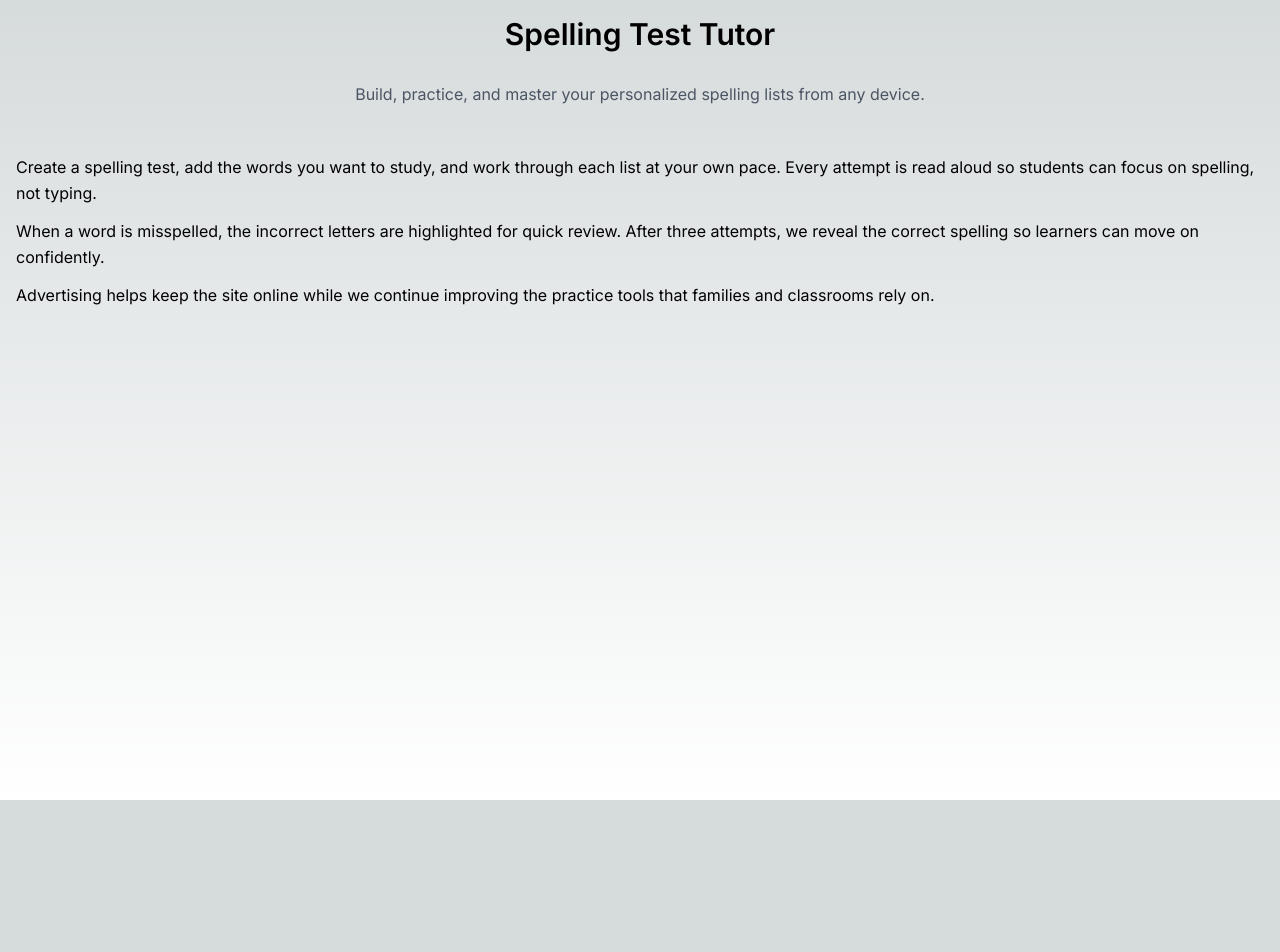
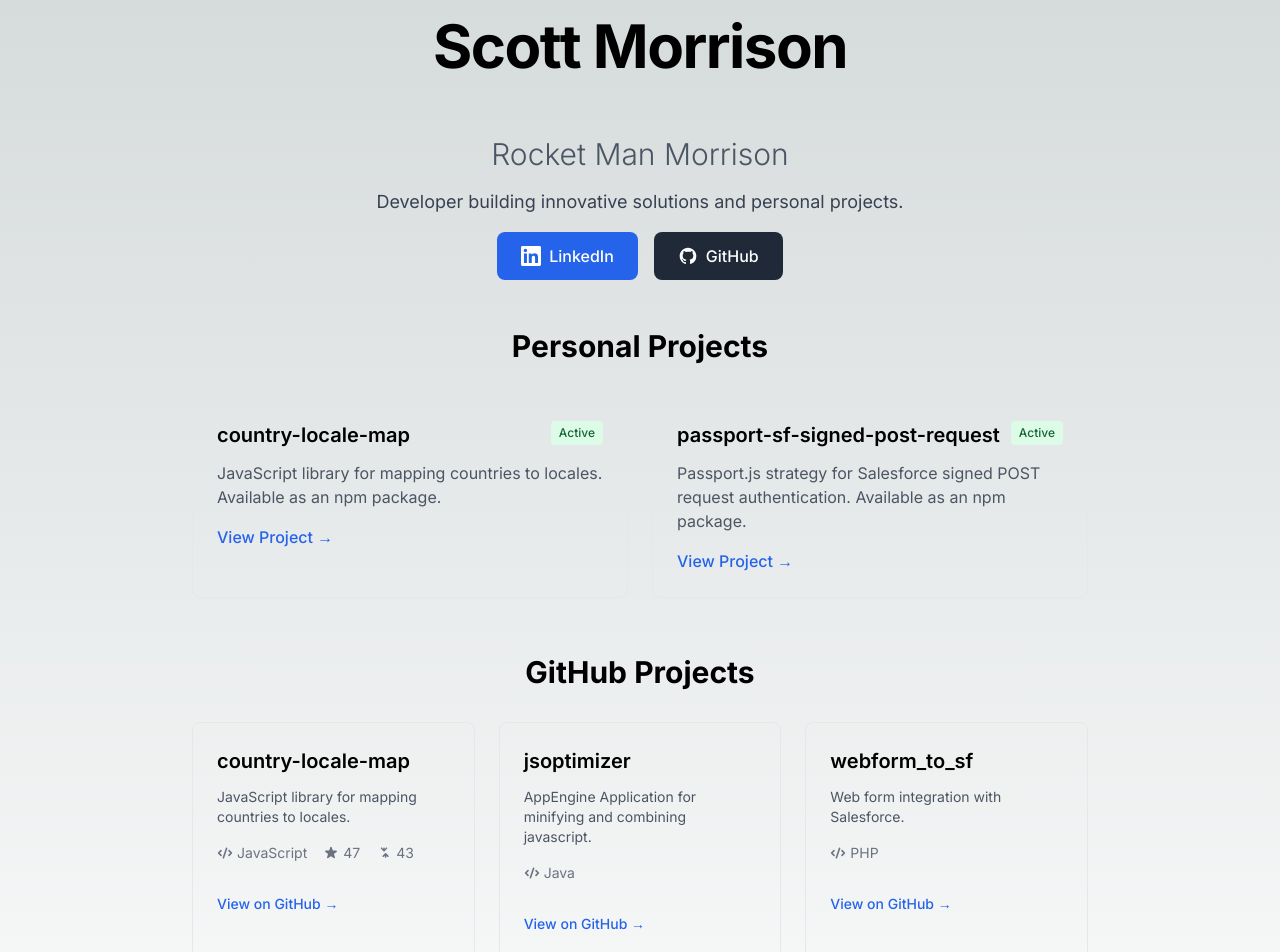
Before and after one commit to atnmorrison/spellingb, a Next.js app: page / in a window 1280 px wide. Shown: the top 952 px of the page. Before the commit the page ends 800 px from the top, so only its background shows below. Built offline with nearby package versions, Linux system fonts and the light colour scheme.

Commit message:
updated site to keep track of personal projects

```diff
--- a/app/layout.js
+++ b/app/layout.js
@@ -6,11 +6,11 @@ const inter = Inter({ subsets: ["latin"], display: "swap" });
 
 export const metadata = {
   title: {
-    default: "Spelling Test Tutor",
-    template: "%s | Spelling Test Tutor",
+    default: "Scott Morrison - Rocket Man Morrison",
+    template: "%s | Scott Morrison",
   },
   description:
-    "Build custom spelling lists, practice with audio prompts, and track progress from any device.",
+    "Developer portfolio of Scott Morrison (Rocket Man Morrison). Personal projects and professional work.",
   alternates: {
     canonical: "/",
   },
--- a/app/page.js
+++ b/app/page.js
@@ -1,37 +1,212 @@
-import AdSlot from "@/components/AdSlot";
+export default function Home() {
+  const projects = [
+    {
+      name: "country-locale-map",
+      description: "JavaScript library for mapping countries to locales. Available as an npm package.",
+      link: "https://www.npmjs.com/package/country-locale-map",
+      status: "active"
+    },
+    {
+      name: "passport-sf-signed-post-request",
+      description: "Passport.js strategy for Salesforce signed POST request authentication. Available as an npm package.",
+      link: "https://www.npmjs.com/package/passport-sf-signed-post-request",
+      status: "active"
+    },
+    // Add more projects here as needed
+  ];
 
-export default function Home() {
+  const githubProjects = [
+    {
+      name: "country-locale-map",
+      description: "JavaScript library for mapping countries to locales.",
+      link: "https://github.com/atnmorrison/country-locale-map",
+      language: "JavaScript",
+      stars: 47,
+      forks: 43
+    },
+    {
+      name: "jsoptimizer",
+      description: "AppEngine Application for minifying and combining javascript.",
+      link: "https://github.com/atnmorrison/jsoptimizer",
+      language: "Java"
+    },
+    {
+      name: "webform_to_sf",
+      description: "Web form integration with Salesforce.",
+      link: "https://github.com/atnmorrison/webform_to_sf",
+      language: "PHP"
+    },
+    {
+      name: "aura",
+      description: "Aura is a UI framework for developing dynamic web apps for mobile and desktop devices.",
+      link: "https://github.com/atnmorrison/aura",
+      language: "JavaScript",
+      isFork: true
+    },
+    {
+      name: "dataloader",
+      description: "Apex data loader for Salesforce.",
+      link: "https://github.com/atnmorrison/dataloader",
+      language: "AutoIt",
+      isFork: true
+    },
+    {
+      name: "ApexDoc",
+      description: "A tool to document your Salesforce Apex classes.",
+      link: "https://github.com/atnmorrison/ApexDoc",
+      language: "Java",
+      isFork: true
+    }
+  ];
+
   return (
-    <main className="flex min-h-screen flex-col items-center justify-between p-4">
-      <div className="container mx-auto space-y-6">
-        <div className="space-y-2 text-center">
-          <h1 className="text-3xl font-semibold">Spelling Test Tutor</h1>
-          <p className="text-gray-600">
-            Build, practice, and master your personalized spelling lists from
-            any device.
+    <main className="flex min-h-screen flex-col items-center justify-center p-4">
+      <div className="container mx-auto max-w-4xl space-y-12">
+        {/* Hero Section */}
+        <section className="text-center space-y-4">
+          <h1 className="text-5xl md:text-6xl font-bold tracking-tight">
+            Scott Morrison
+          </h1>
+          <p className="text-2xl md:text-3xl text-gray-600 dark:text-gray-400 font-light">
+            Rocket Man Morrison
           </p>
-        </div>
-
-        <AdSlot adSlot="1234567890" />
-
-        <section className="space-y-3 leading-relaxed">
-          <p>
-            Create a spelling test, add the words you want to study, and work
-            through each list at your own pace. Every attempt is read aloud so
-            students can focus on spelling, not typing.
+          <p className="text-lg text-gray-700 dark:text-gray-300 max-w-2xl mx-auto mt-6">
+            Developer building innovative solutions and personal projects.
           </p>
-          <p>
-            When a word is misspelled, the incorrect letters are highlighted for
-            quick review. After three attempts, we reveal the correct spelling
-            so learners can move on confidently.
-          </p>
-          <p>
-            Advertising helps keep the site online while we continue improving
-            the practice tools that families and classrooms rely on.
-          </p>
+          <div className="flex justify-center gap-4 mt-8">
+            <a
+              href="https://www.linkedin.com/in/scott-morrison-932754b/?originalSubdomain=ca"
+              target="_blank"
+              rel="noopener noreferrer"
+              className="inline-flex items-center px-6 py-3 bg-blue-600 hover:bg-blue-700 text-white font-medium rounded-lg transition-colors duration-200"
+            >
+              <svg
+                className="w-5 h-5 mr-2"
+                fill="currentColor"
+                viewBox="0 0 24 24"
+                aria-hidden="true"
+              >
+                <path d="M20.447 20.452h-3.554v-5.569c0-1.328-.027-3.037-1.852-3.037-1.853 0-2.136 1.445-2.136 2.939v5.667H9.351V9h3.414v1.561h.046c.477-.9 1.637-1.85 3.37-1.85 3.601 0 4.267 2.37 4.267 5.455v6.286zM5.337 7.433c-1.144 0-2.063-.926-2.063-2.065 0-1.138.92-2.063 2.063-2.063 1.14 0 2.064.925 2.064 2.063 0 1.139-.925 2.065-2.064 2.065zm1.782 13.019H3.555V9h3.564v11.452zM22.225 0H1.771C.792 0 0 .774 0 1.729v20.542C0 23.227.792 24 1.771 24h20.451C23.2 24 24 23.227 24 22.271V1.729C24 .774 23.2 0 22.222 0h.003z" />
+              </svg>
+              LinkedIn
+            </a>
+            <a
+              href="https://github.com/atnmorrison"
+              target="_blank"
+              rel="noopener noreferrer"
+              className="inline-flex items-center px-6 py-3 bg-gray-800 dark:bg-gray-700 hover:bg-gray-900 dark:hover:bg-gray-600 text-white font-medium rounded-lg transition-colors duration-200"
+            >
+              <svg
+                className="w-5 h-5 mr-2"
+                fill="currentColor"
+                viewBox="0 0 24 24"
+                aria-hidden="true"
+              >
+                <path fillRule="evenodd" d="M12 2C6.477 2 2 6.484 2 12.017c0 4.425 2.865 8.18 6.839 9.504.5.092.682-.217.682-.483 0-.237-.008-.868-.013-1.703-2.782.605-3.369-1.343-3.369-1.343-.454-1.158-1.11-1.466-1.11-1.466-.908-.62.069-.608.069-.608 1.003.07 1.531 1.032 1.531 1.032.892 1.53 2.341 1.088 2.91.832.092-.647.35-1.088.636-1.338-2.22-.253-4.555-1.113-4.555-4.951 0-1.093.39-1.988 1.029-2.688-.103-.253-.446-1.272.098-2.65 0 0 .84-.27 2.75 1.026A9.564 9.564 0 0112 6.844c.85.004 1.705.115 2.504.337 1.909-1.296 2.747-1.027 2.747-1.027.546 1.379.202 2.398.1 2.651.64.7 1.028 1.595 1.028 2.688 0 3.848-2.339 4.695-4.566 4.943.359.309.678.92.678 1.855 0 1.338-.012 2.419-.012 2.747 0 .268.18.58.688.482A10.019 10.019 0 0022 12.017C22 6.484 17.522 2 12 2z" clipRule="evenodd" />
+              </svg>
+              GitHub
+            </a>
+          </div>
         </section>
 
-        <AdSlot adSlot="9876543210" className="pt-4" />
+        {/* Personal Projects Section */}
+        <section className="space-y-6">
+          <h2 className="text-3xl font-bold text-center mb-8">Personal Projects</h2>
+          <div className="grid gap-6 md:grid-cols-2">
+            {projects.map((project, index) => (
+              <div
+                key={index}
+                className="border border-gray-200 dark:border-gray-700 rounded-lg p-6 hover:shadow-lg transition-shadow duration-200"
+              >
+                <div className="flex items-start justify-between mb-3">
+                  <h3 className="text-xl font-semibold">{project.name}</h3>
+                  {project.status === "active" && (
+                    <span className="px-2 py-1 text-xs font-medium bg-green-100 dark:bg-green-900 text-green-800 dark:text-green-200 rounded">
+                      Active
+                    </span>
+                  )}
+                </div>
+                <p className="text-gray-600 dark:text-gray-400 mb-4">
+                  {project.description}
+                </p>
+                {project.link && (
+                  <a
+                    href={project.link}
+                    className="text-blue-600 dark:text-blue-400 hover:underline font-medium"
+                  >
+                    View Project →
+                  </a>
+                )}
+              </div>
+            ))}
+          </div>
+          {projects.length === 0 && (
+            <p className="text-center text-gray-500 dark:text-gray-400 py-8">
+              More projects coming soon...
+            </p>
+          )}
+        </section>
+
+        {/* GitHub Projects Section */}
+        <section className="space-y-6">
+          <h2 className="text-3xl font-bold text-center mb-8">GitHub Projects</h2>
+          <div className="grid gap-6 md:grid-cols-2 lg:grid-cols-3">
+            {githubProjects.map((project, index) => (
+              <div
+                key={index}
+                className="border border-gray-200 dark:border-gray-700 rounded-lg p-6 hover:shadow-lg transition-shadow duration-200"
+              >
+                <div className="flex items-start justify-between mb-3">
+                  <h3 className="text-xl font-semibold">{project.name}</h3>
+                  {project.isFork && (
+                    <span className="px-2 py-1 text-xs font-medium bg-gray-100 dark:bg-gray-800 text-gray-600 dark:text-gray-400 rounded">
+                      Fork
+                    </span>
+                  )}
+                </div>
+                <p className="text-gray-600 dark:text-gray-400 mb-4 text-sm">
+                  {project.description}
+                </p>
+                <div className="flex items-center justify-between mt-4">
+                  <div className="flex items-center gap-4 text-sm text-gray-500 dark:text-gray-400">
+                    <span className="flex items-center gap-1">
+                      <svg className="w-4 h-4" fill="currentColor" viewBox="0 0 20 20">
+                        <path fillRule="evenodd" d="M12.316 3.051a1 1 0 01.633 1.265l-4 12a1 1 0 11-1.898-.632l4-12a1 1 0 011.265-.633zM5.707 6.293a1 1 0 010 1.414L3.414 10l2.293 2.293a1 1 0 11-1.414 1.414l-3-3a1 1 0 010-1.414l3-3a1 1 0 011.414 0zm8.586 0a1 1 0 011.414 0l3 3a1 1 0 010 1.414l-3 3a1 1 0 11-1.414-1.414L16.586 10l-2.293-2.293a1 1 0 010-1.414z" clipRule="evenodd" />
+                      </svg>
+                      {project.language}
+                    </span>
+                    {project.stars && (
+                      <span className="flex items-center gap-1">
+                        <svg className="w-4 h-4" fill="currentColor" viewBox="0 0 20 20">
+                          <path d="M9.049 2.927c.3-.921 1.603-.921 1.902 0l1.07 3.292a1 1 0 00.95.69h3.462c.969 0 1.371 1.24.588 1.81l-2.8 2.034a1 1 0 00-.364 1.118l1.07 3.292c.3.921-.755 1.688-1.54 1.118l-2.8-2.034a1 1 0 00-1.175 0l-2.8 2.034c-.784.57-1.838-.197-1.539-1.118l1.07-3.292a1 1 0 00-.364-1.118L2.98 8.72c-.783-.57-.38-1.81.588-1.81h3.461a1 1 0 00.951-.69l1.07-3.292z" />
+                        </svg>
+                        {project.stars}
+                      </span>
+                    )}
+                    {project.forks && (
+                      <span className="flex items-center gap-1">
+                        <svg className="w-4 h-4" fill="currentColor" viewBox="0 0 20 20">
+                          <path d="M7.707 3.293a1 1 0 00-1.414 1.414l3 3a1 1 0 001.414 0l3-3a1 1 0 00-1.414-1.414L11 5.586V4a1 1 0 10-2 0v1.586L7.707 3.293zM11 15a1 1 0 102 0v-1.586l1.293 1.293a1 1 0 001.414-1.414l-3-3a1 1 0 00-1.414 0l-3 3a1 1 0 001.414 1.414L11 13.414V15z" />
+                        </svg>
+                        {project.forks}
+                      </span>
+                    )}
+                  </div>
+                </div>
+                {project.link && (
+                  <a
+                    href={project.link}
+                    target="_blank"
+                    rel="noopener noreferrer"
+                    className="inline-flex items-center mt-4 text-blue-600 dark:text-blue-400 hover:underline font-medium text-sm"
+                  >
+                    View on GitHub →
+                  </a>
+                )}
+              </div>
+            ))}
+          </div>
+        </section>
       </div>
     </main>
   );
```
